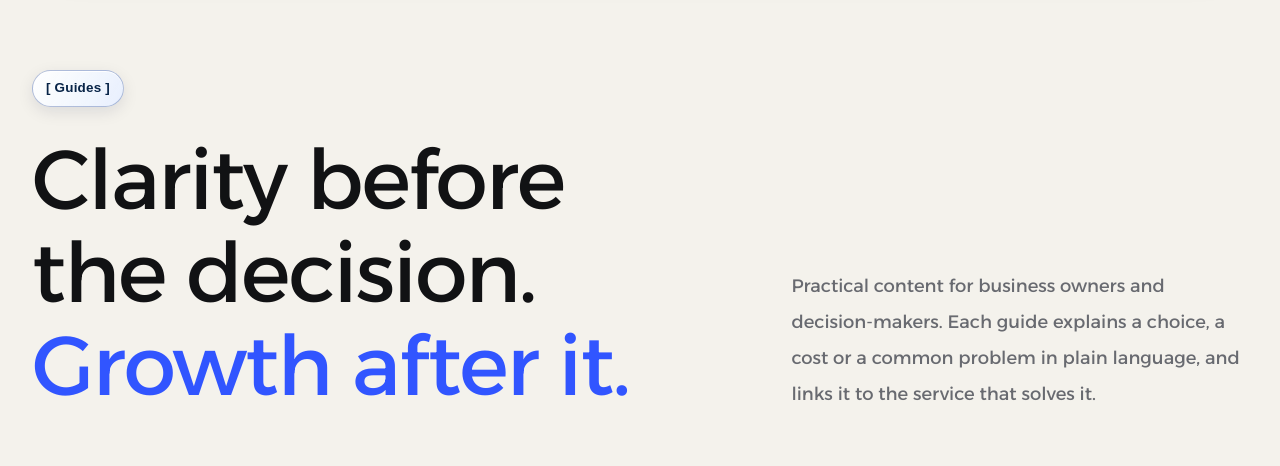
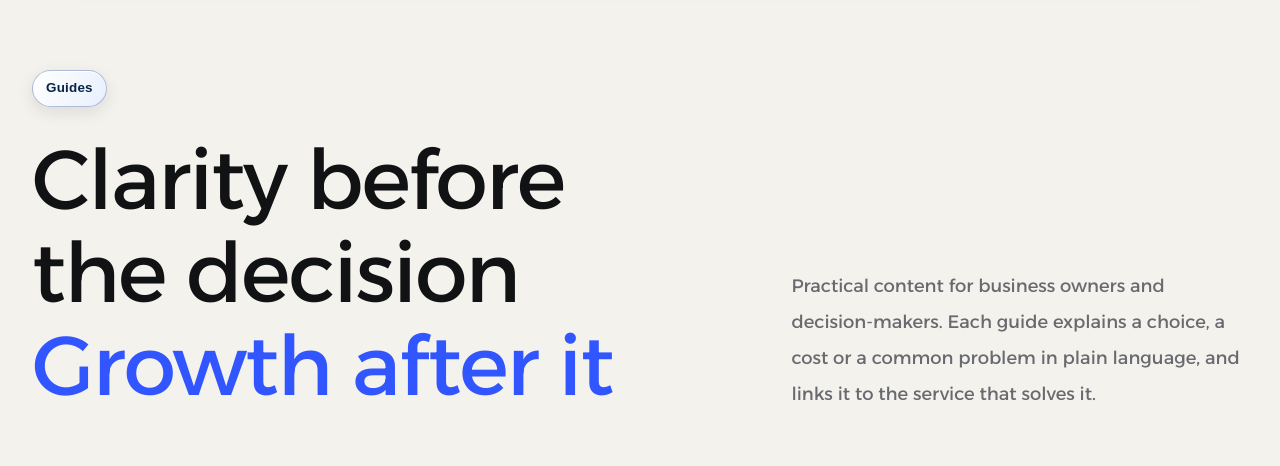
Before and after one commit to mohammedrashad2011-ui/Dewank-2026-website, a Next.js app: page /en/guides in a window 1280 px wide. Shown: the part 134-600 px from the top of the page. Built offline with nearby package versions, Linux system fonts and the light colour scheme.

Commit message:
Normalize presentation headings across English guides (part 1)

```diff
--- a/app/(en)/en/guides/page.tsx
+++ b/app/(en)/en/guides/page.tsx
@@ -41,7 +41,7 @@ export default function GuidesHubPage() {
       <Header />
       <script type="application/ld+json" dangerouslySetInnerHTML={{ __html: JSON.stringify(schema).replace(/</g, "\\u003c") }} />
       <section className="guides-hero shell">
-        <div><span className="guides-label">[ Guides ]</span><h1>Clarity before the decision.<br/><em>Growth after it.</em></h1></div>
+        <div><span className="guides-label">Guides</span><h1>Clarity before the decision<br/><em>Growth after it</em></h1></div>
         <p>Practical content for business owners and decision-makers. Each guide explains a choice, a cost or a common problem in plain language, and links it to the service that solves it.</p>
       </section>
       <section className="guides-grid shell" aria-label="Dewank guides">
@@ -56,7 +56,7 @@ export default function GuidesHubPage() {
         ))}
       </section>
       <section className="guides-note shell">
-        <h2>These are not news articles.</h2>
+        <h2>These are not news articles</h2>
         <p>Each guide is built around a real question that comes before a business decision, and links to a clear service. We update the guides when the facts change, and state the limits of each recommendation.</p>
       </section>
       <Footer />
```
